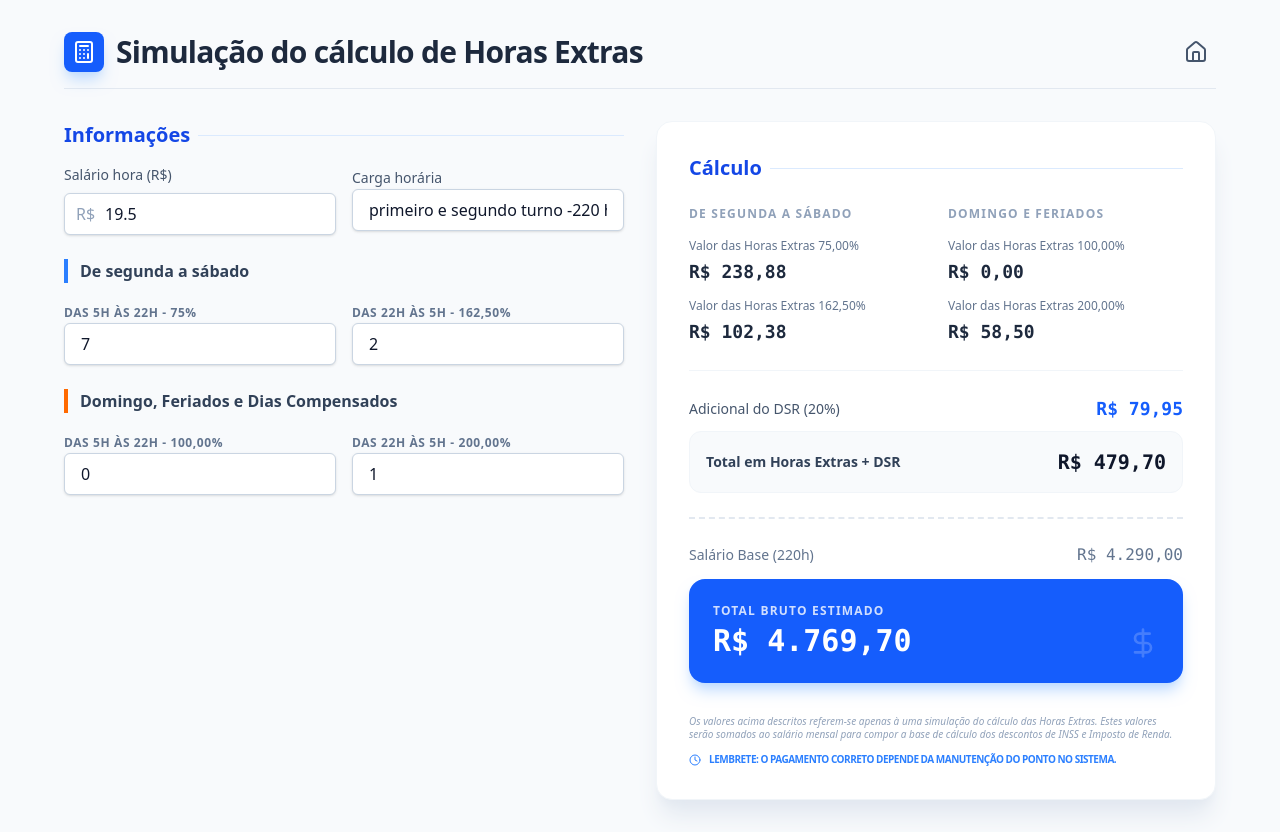
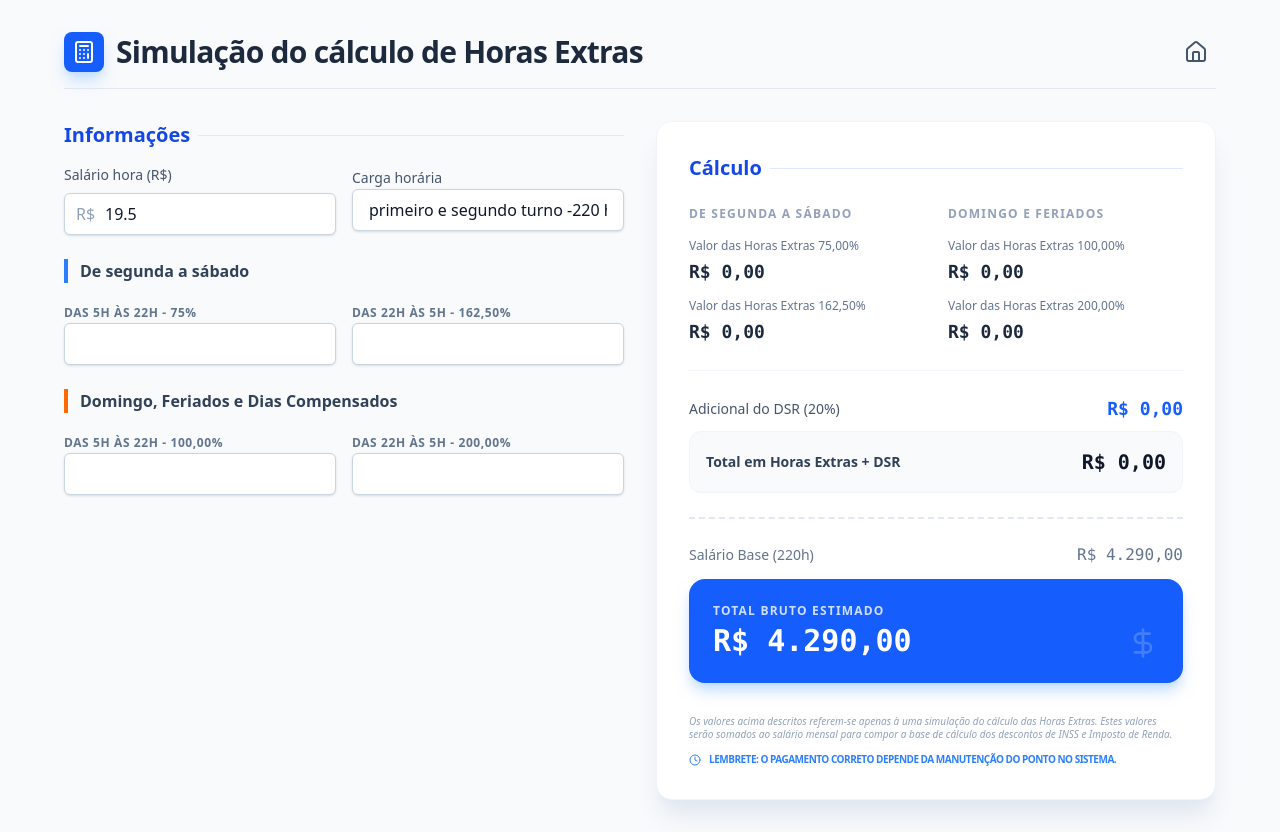
Before and after one commit to froesvieira-droid/Calculo-Hora-Extra, a React (Vite) app: page / in a window 1280 px wide. Built offline with nearby package versions, Linux system fonts and the light colour scheme.

Commit message:
fix: Allow empty input for overtime hours
Initialize overtime hour states to allow empty strings, and update calculations to safely convert these to numbers, defaulting to 0. This resolves an issue where the application would break if an overtime hour input was cleared.

```diff
--- a/src/App.tsx
+++ b/src/App.tsx
@@ -13,17 +13,17 @@ export default function App() {
   const [workload, setWorkload] = useState<number>(220);
 
   // Hours worked in each category
-  const [hours75, setHours75] = useState<number>(7);
-  const [hours162, setHours162] = useState<number>(2);
-  const [hours100, setHours100] = useState<number>(0);
-  const [hours200, setHours200] = useState<number>(1);
+  const [hours75, setHours75] = useState<number | ''>('');
+  const [hours162, setHours162] = useState<number | ''>('');
+  const [hours100, setHours100] = useState<number | ''>('');
+  const [hours200, setHours200] = useState<number | ''>('');
 
   // Calculations
   const calculations = useMemo(() => {
-    const val75 = hourlyWage * 1.75 * hours75;
-    const val162 = hourlyWage * 2.625 * hours162;
-    const val100 = hourlyWage * 2.00 * hours100;
-    const val200 = hourlyWage * 3.00 * hours200;
+    const val75 = hourlyWage * 1.75 * Number(hours75 || 0);
+    const val162 = hourlyWage * 2.625 * Number(hours162 || 0);
+    const val100 = hourlyWage * 2.00 * Number(hours100 || 0);
+    const val200 = hourlyWage * 3.00 * Number(hours200 || 0);
 
     const totalOvertime = val75 + val162 + val100 + val200;
     const dsr = totalOvertime * 0.20;
@@ -121,7 +121,7 @@ export default function App() {
                   <input
                     type="number"
                     value={hours75}
-                    onChange={(e) => setHours75(Number(e.target.value))}
+                    onChange={(e) => setHours75(e.target.value === '' ? '' : Number(e.target.value))}
                     className="w-full px-4 py-2 bg-white border border-slate-300 rounded-md focus:ring-2 focus:ring-blue-500 outline-none shadow-sm"
                   />
                 </div>
@@ -130,7 +130,7 @@ export default function App() {
                   <input
                     type="number"
                     value={hours162}
-                    onChange={(e) => setHours162(Number(e.target.value))}
+                    onChange={(e) => setHours162(e.target.value === '' ? '' : Number(e.target.value))}
                     className="w-full px-4 py-2 bg-white border border-slate-300 rounded-md focus:ring-2 focus:ring-blue-500 outline-none shadow-sm"
                   />
                 </div>
@@ -146,7 +146,7 @@ export default function App() {
                   <input
                     type="number"
                     value={hours100}
-                    onChange={(e) => setHours100(Number(e.target.value))}
+                    onChange={(e) => setHours100(e.target.value === '' ? '' : Number(e.target.value))}
                     className="w-full px-4 py-2 bg-white border border-slate-300 rounded-md focus:ring-2 focus:ring-blue-500 outline-none shadow-sm"
                   />
                 </div>
@@ -155,7 +155,7 @@ export default function App() {
                   <input
                     type="number"
                     value={hours200}
-                    onChange={(e) => setHours200(Number(e.target.value))}
+                    onChange={(e) => setHours200(e.target.value === '' ? '' : Number(e.target.value))}
                     className="w-full px-4 py-2 bg-white border border-slate-300 rounded-md focus:ring-2 focus:ring-blue-500 outline-none shadow-sm"
                   />
                 </div>
```
